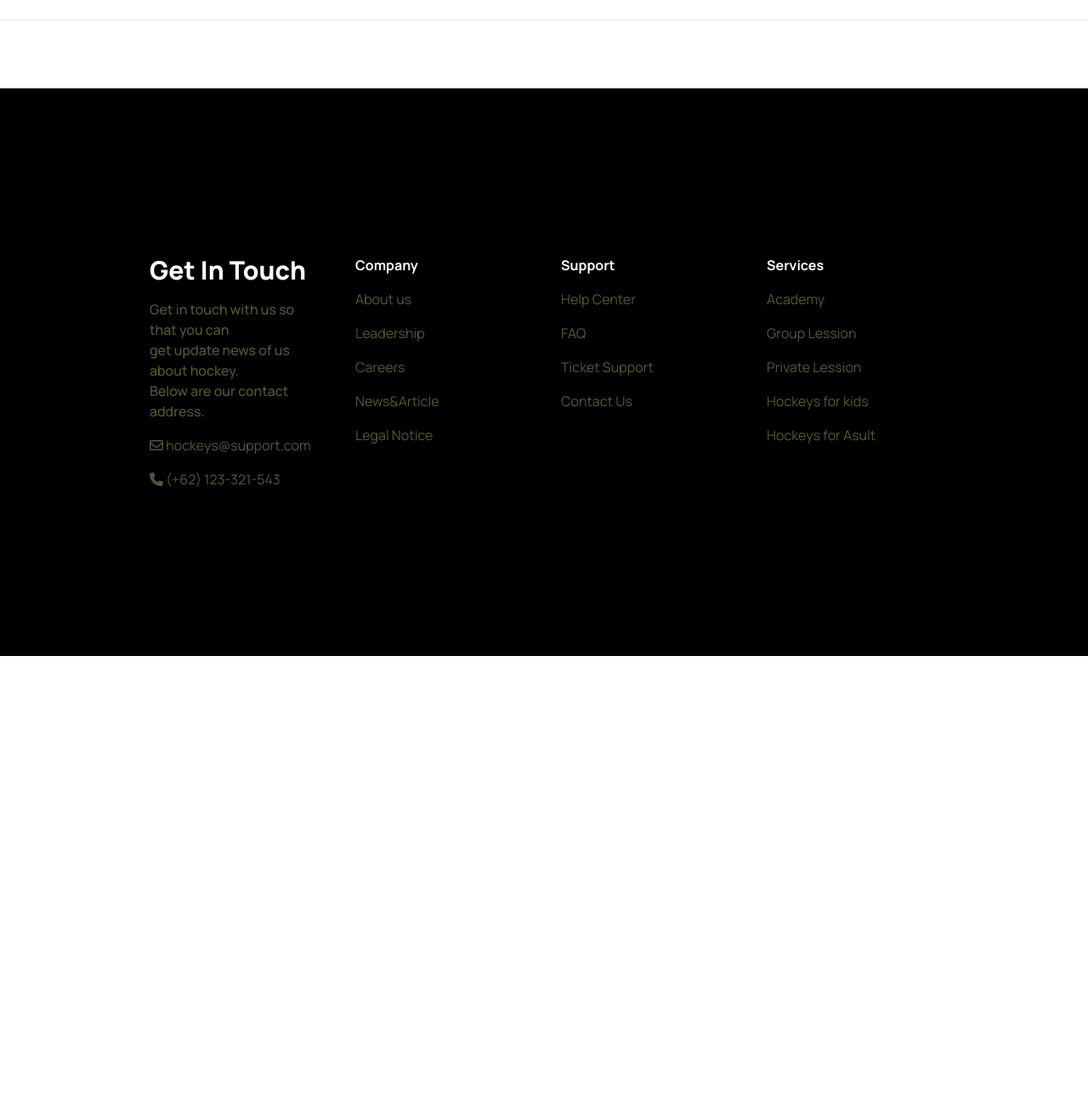
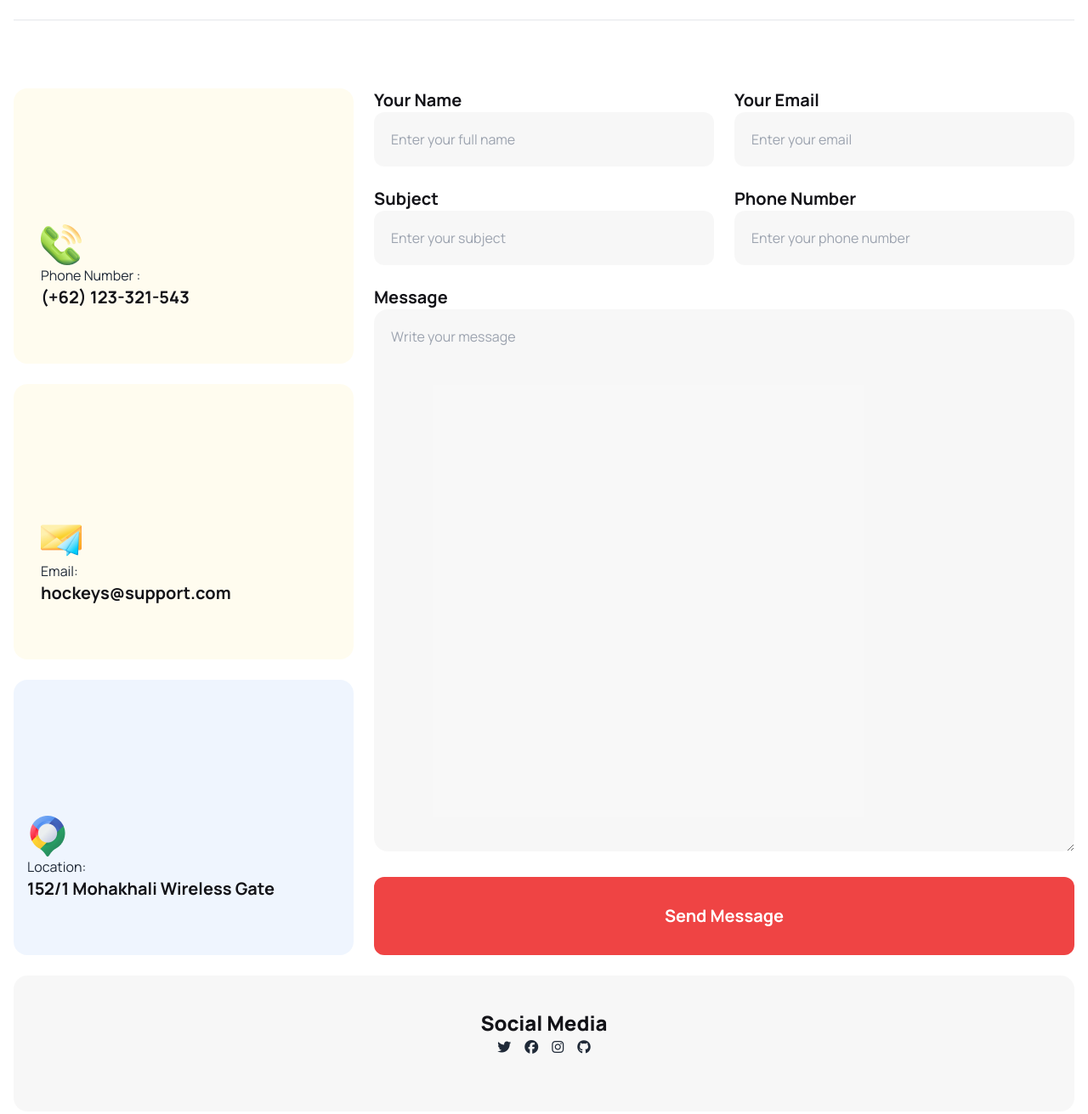
Before and after one commit to AdnaNation/assignment03, a plain HTML site: page index.html in a window 1280 px wide. Shown: the part 4120-5431 px from the top of the page at 85% size. Before the commit the page ends 4892 px from the top, so only its background shows below. Drawn offline with nearby package versions, Linux system fonts and the light colour scheme.

Commit message:
get in touch section added

```diff
--- a/index.html
+++ b/index.html
@@ -45,7 +45,7 @@
 
 </head>
 
-<body class="px-4 lg:px-0">
+<body>
     <header class="lg: container mx-auto">
         <!-- nav section -->
         <div class="navbar bg-base-100">
@@ -105,7 +105,7 @@
         </div>
 
     </header>
-    <main class="lg:container mx-auto">
+    <main class="lg:container mx-auto px-4">
         <!-- professional hockeys club -->
         <div>
             <hr class="bg-color5 w-full my-6 lg:my-20">
@@ -441,12 +441,77 @@
                 </p>
             </div>
             <hr class="bg-color5 w-full my-6 lg:my-20">
+
+            <!-- form container -->
+            <div
+                class="container grid grid-cols-1 lg:grid-cols-3 lg:grid-rows-11 justify-center gap-6 manrope ml-3 lg:ml-0 ">
+                <div class="lg:row-start-1 col-span-1 row-span-3  bg-[#fddd5f19] p-8 pt-14 lg:pt-40 rounded-2xl">
+                    <img src="Images/Group 1171275317.png" alt="">
+                    <p>Phone Number : </p>
+                    <p class="text-color1 font-bold text-xl">(+62) 123-321-543</p>
+                </div>
+                <div
+                    class="row-start-4 lg:row-start-4 col-span-1 row-span-3  bg-[#fddd5f19] p-8 pt-14 lg:pt-40 rounded-2xl">
+                    <img src="Images/Group 1171275318.png" alt="">
+                    <p>Email: </p>
+                    <p class="text-color1 font-bold text-xl">hockeys@support.com</p>
+                </div>
+                <div
+                    class="row-start-7 lg:row-start-7 col-span-1 row-span-3  bg-[#629cf319] p-8 pt-14  lg:pt-40 rounded-2xl pl-4 items-center ">
+                    <img src="Images/Group 1171275321.png" alt="">
+                    <p>Location: </p>
+                    <p class="text-color1 font-bold text-xl">152/1 Mohakhali Wireless Gate</p>
+                </div>
+                <div class="col-start-1 lg:col-start-2 col-span-1 row-span-1 ">
+                    <p class="text-color1 font-bold text-xl">Your Name</p>
+                    <input class="w-full bg-[#13131808] rounded-xl p-5" type="text" name="" id=""
+                        placeholder="Enter your full name">
+                </div>
+                <div class=" col-start-1 lg:col-start-3 col-span-1 row-span-1 ">
+                    <p class="text-color1 font-bold text-xl">Your Email</p>
+                    <input class="w-full bg-[#13131808] rounded-xl p-5" type="email" name="" id=""
+                        placeholder="Enter your email">
+                </div>
+                <div class="col-start-1 lg:col-start-2 col-span-1 row-span-1 ">
+                    <p class="text-color1 font-bold text-xl">Subject</p>
+                    <input class="w-full bg-[#13131808] rounded-xl p-5" type="text" name="" id=""
+                        placeholder="Enter your subject">
+                </div>
+                <div class="col-start-1 lg:col-start-3 col-span-1 row-span-1 ">
+                    <p class="text-color1 font-bold text-xl">Phone Number</p>
+                    <input class="w-full bg-[#13131808] rounded-xl p-5" type="text" name="" id=""
+                        placeholder="Enter your phone number">
+                </div>
+                <div class="col-start-1 lg:col-start-2 col-span-2 row-span-6 rounded-2xl ">
+                    <p class="text-color1 font-bold text-xl"> Message</p>
+                    <textarea name="" id="" cols="" rows=""
+                        class="w-[95%] lg:w-full h-[95%] bg-[#13131808] rounded-2xl p-5 mb-4"
+                        placeholder="Write your message"></textarea>
+                </div>
+                <div class="col-start-1 lg:col-start-2 col-span-2 bg-red-500 rounded-xl text-center w-[95%] lg:w-full">
+                    <button class="text-white font-bold text-xl p-5 lg:p-8 ">Send Message</button>
+                </div>
+                <div
+                    class="lg:row-start-10 lg:col-span-3 row-span-2 bg-[#13131808] rounded-2xl text-center mb-5 h-32 lg:h-40">
+                    <div class="pt-10 pb-20 lg:pb-0 ">
+                        <p class="text-color1 font-extrabold text-2xl">Social Media</p>
+                        <p class="flex gap-4 justify-center ">
+                            <a href=""><i class="fa-brands fa-twitter"></i></a>
+                            <a href=""><i class="fa-brands fa-facebook"></i></a>
+                            <a href=""><i class="fa-brands fa-instagram"></i></a>
+                            <a href=""><i class="fa-brands fa-github"></i></a>
+                        </p>
+                    </div>
+                </div>
+
+            </div>
+
         </section>
 
 
     </main>
-    <footer class="bg-black text-white manrope py-5  ">
-        <div class=" grid grid-cols-2 lg:grid-cols-4 lg:p-44 gap-10 ">
+    <footer class="bg-black text-white manrope py-5">
+        <div class=" grid grid-cols-2 lg:grid-cols-4 lg:px-44 lg:py-32 gap-10 ">
             <aside class="space-y-4 col-span-2 lg:col-span-1 text-center lg:text-left">
                 <header class="text-3xl manrope font-extrabold">Get In Touch</header>
                 <p class="font-medium text-color6">Get in touch with us so that you can <br> get update news of
```
